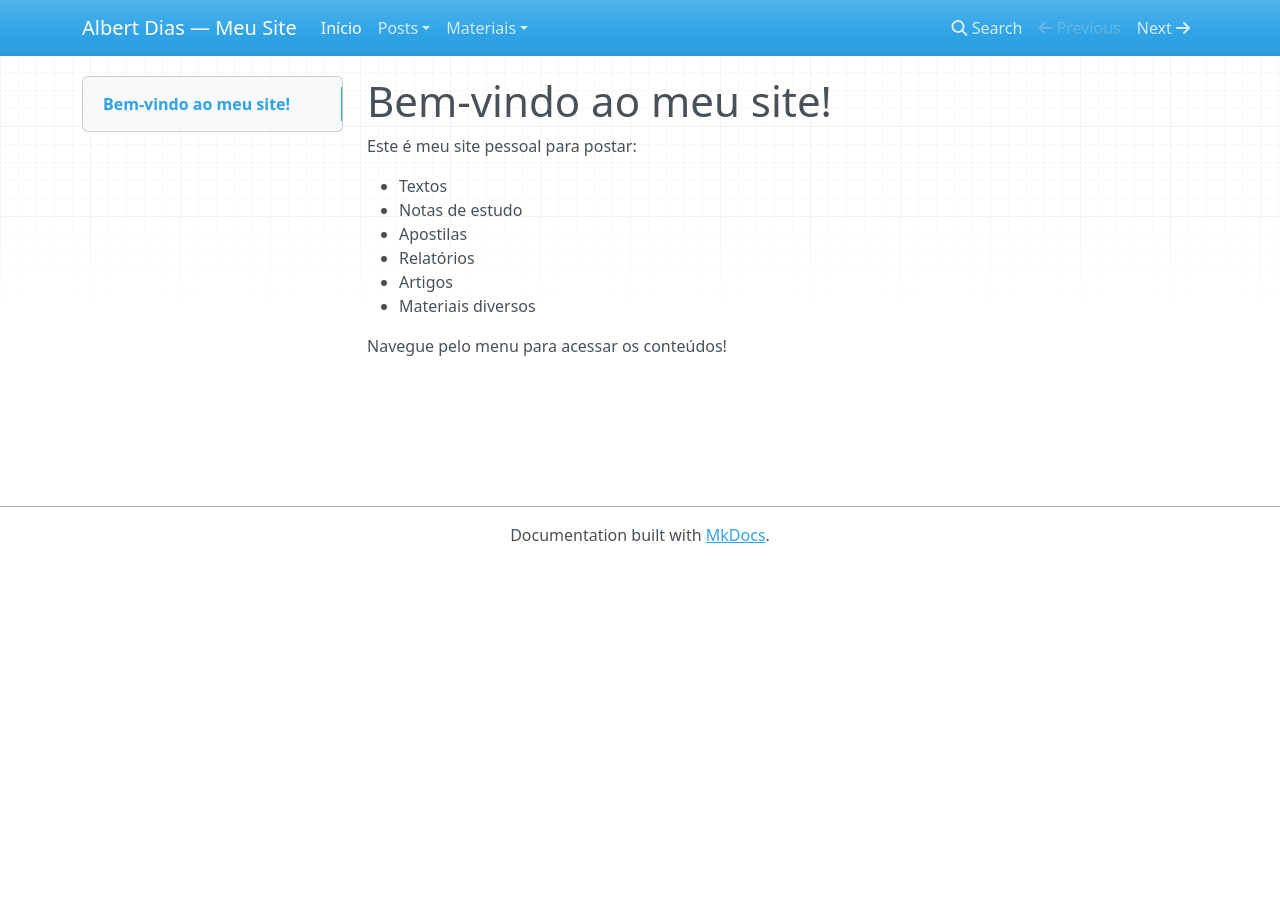
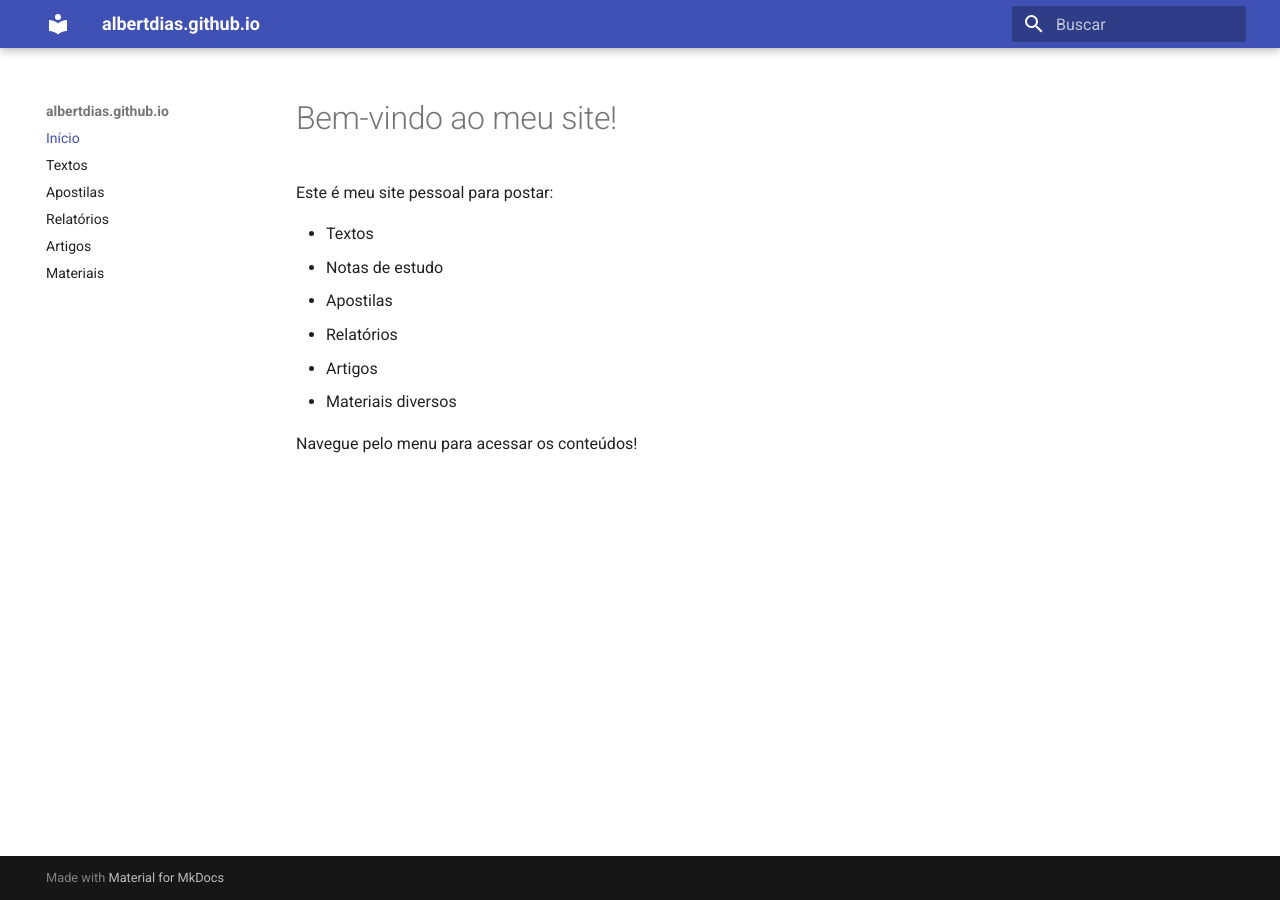
Before and after one commit to albertdiasdrive-ui/albertdias.github.io, an MkDocs documentation site: the page built from docs/index.md, in a window 1280 px wide. Built offline with MkDocs 1.6.1 and Material for MkDocs 9.7.7, drawn with Linux system fonts in a browser that asks for light colours; nearby versions of some CDN libraries.

Commit message:
Update mkdocs.yml

```diff
--- a/mkdocs.yml
+++ b/mkdocs.yml
@@ -1,11 +1,22 @@
-site_name: Albert Dias — Meu Site
+site_name: albertdias.github.io
+site_description: Site pessoal para textos, notas de estudo e apostilas
+site_author: Albert Dias
+
+theme:
+  name: material
+  language: pt-BR
+  features:
+    - navigation.instant
+    - navigation.sections
+    - navigation.expand
+    - toc.integrate
+    - header.autohide
+    - content.code.copy
 
 nav:
   - Início: index.md
-  - Posts:
-      - posts/index.md
-  - Materiais:
-      - Materiais/index.md
-
-theme:
-  name: mkdocs
+  - Textos: textos.md
+  - Apostilas: apostilas.md
+  - Relatórios: relatorios.md
+  - Artigos: artigos.md
+  - Materiais: materiais.md
```
